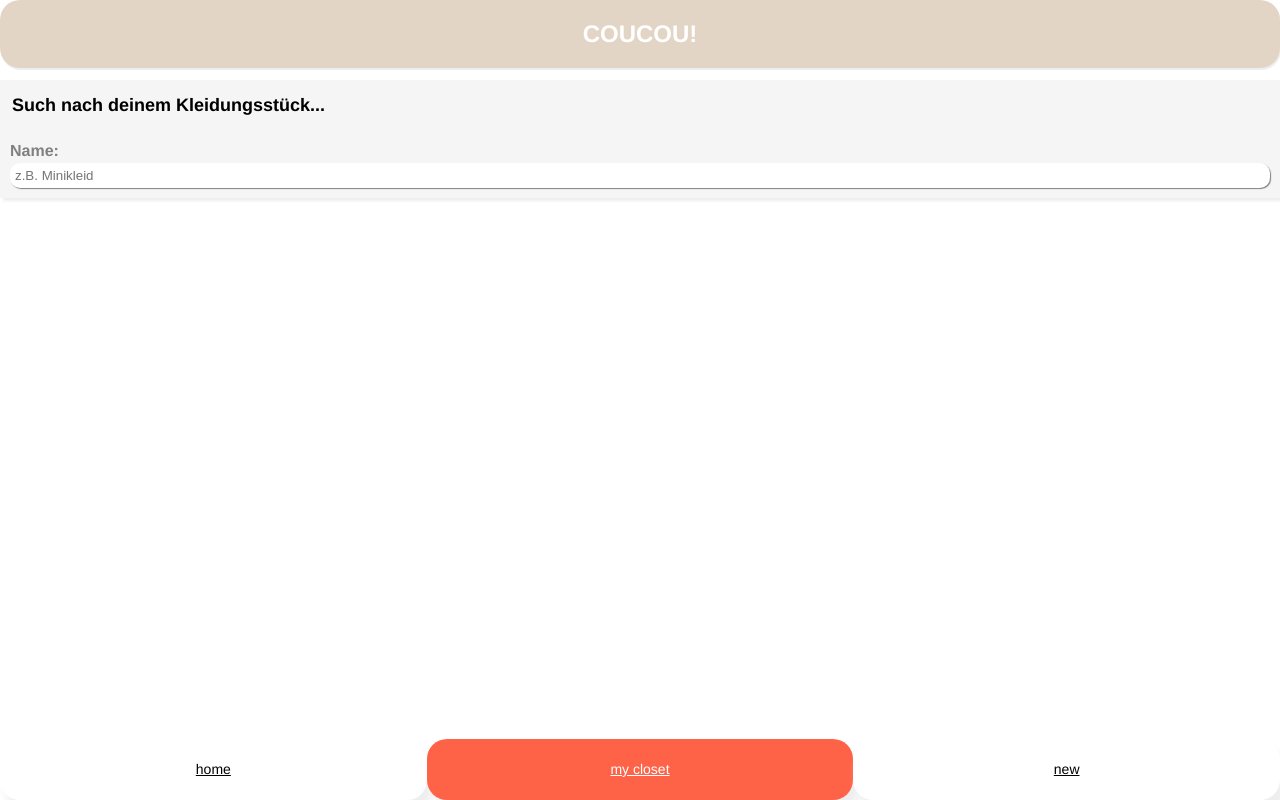
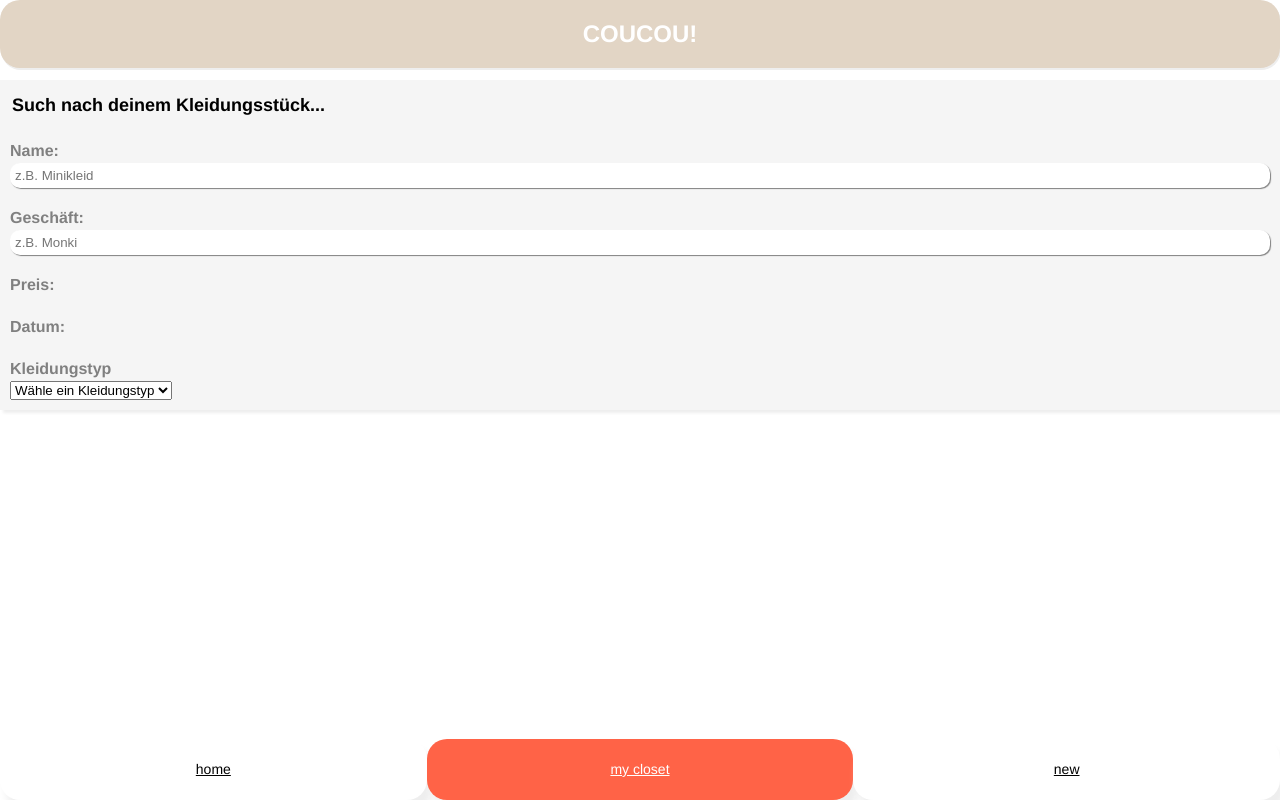
Before and after one commit to melissaceleste/capstone-project, a React (Create React App) app: page /mycloset in a window 1280 px wide. Built offline with nearby package versions, Linux system fonts and the light colour scheme.

Commit message:
add filterByStore, filterByClothingType

```diff
--- a/src/App.js
+++ b/src/App.js
@@ -7,7 +7,9 @@ import AddNewPage from './components/AddNewPage/AddNewPage'
 import Navigation from './components/Navigation/Navigation'
 
 function App() {
-  const [userInput, setUserInput] = useState('')
+  const [userInputName, setUserInputName] = useState('')
+  const [userInputStore, setUserInputStore] = useState('')
+  const [userInputClothingType, setUserInputClothingType] = useState('')
   const [cards, setCards] = useState(loadFromLocal('cards') ?? [])
 
   useEffect(() => {
@@ -25,8 +27,12 @@ function App() {
           <MyClosetPage
             cards={cards}
             setCards={setCards}
-            userInput={userInput}
-            setUserInput={setUserInput}
+            userInputName={userInputName}
+            setUserInputName={setUserInputName}
+            userInputStore={userInputStore}
+            setUserInputStore={setUserInputStore}
+            userInputClothingType={userInputClothingType}
+            setUserInputClothingType={setUserInputClothingType}
           />
         </Route>
         <Route path="/addnew">
--- a/src/components/Filter/Filter.js
+++ b/src/components/Filter/Filter.js
@@ -1,18 +1,81 @@
 import styled from 'styled-components/macro'
 
-export default function Filter({ userInput, setUserInput }) {
+export default function Filter({
+  showAllClothingTypes,
+  userInputName,
+  setUserInputName,
+  userInputStore,
+  setUserInputStore,
+  userInputClothingType,
+  setUserInputClothingType,
+}) {
+  const selectOptions = [
+    { label: 'Oberteile', value: 'Oberteil' },
+    { label: 'Kleider', value: 'Kleid' },
+    { label: 'Hosen', value: 'Hose' },
+    { label: 'Jacken', value: 'Jacke' },
+    { label: 'Schuhe', value: 'Schuhe' },
+    { label: 'Accessoires', value: 'Accessoire' },
+    { label: 'special stuff', value: 'special' },
+  ]
   return (
     <FilterContainer>
       <h1>Such nach deinem Kleidungsstück...</h1>
-      <FilterByName>
+      <FilterWrapper>
         <h2>Name:</h2>
         <Input
           placeholder="z.B. Minikleid"
-          value={userInput}
-          onChange={event => setUserInput(event.target.value)}
+          value={userInputName}
+          onChange={event => setUserInputName(event.target.value)}
         />
-      </FilterByName>
+      </FilterWrapper>
       <br />
+      <FilterWrapper>
+        <h2>Geschäft:</h2>
+        <Input
+          placeholder="z.B. Monki"
+          value={userInputStore}
+          onChange={event => setUserInputStore(event.target.value)}
+        />
+      </FilterWrapper>
+      <FilterWrapper>
+        <h2>Preis:</h2>
+      </FilterWrapper>
+      <FilterWrapper>
+        <h2>Datum:</h2>
+      </FilterWrapper>
+      <FilterWrapper>
+        <h2>Kleidungstyp</h2>
+        <select
+          value={userInputClothingType}
+          onChange={event => setUserInputClothingType(event.target.value)}
+        >
+          <option value="" disabled hidden>
+            Wähle ein Kleidungstyp
+          </option>
+          {showAllClothingTypes && (
+            <option key="allClothingTypes" value="all">
+              {' '}
+              alle{' '}
+            </option>
+          )}
+          {selectOptions.map(option => (
+            <option key={option.label} value={option.value}>
+              {' '}
+              {option.label}{' '}
+            </option>
+          ))}
+
+          {/*  <option value="Alles"> Alles</option>
+          <option value="Oberteil"> Oberteile</option>
+          <option value="Kleid"> Kleider</option>
+          <option value="Hose"> Hosen</option>
+          <option value="Jacke"> Jacken</option>
+          <option value="Schuhe"> Schuhe</option>
+          <option value="Accessoire"> Accessoires</option>
+          <option value="special"> special stuff</option> */}
+        </select>
+      </FilterWrapper>
     </FilterContainer>
   )
 }
@@ -43,7 +106,7 @@ const FilterContainer = styled.form`
     padding: 5px;
   }
 `
-const FilterByName = styled.label`
+const FilterWrapper = styled.label`
   padding: 0;
   margin: 10px;
   color: grey;
--- a/src/components/MyClosetPage/MyClosetPage.js
+++ b/src/components/MyClosetPage/MyClosetPage.js
@@ -3,19 +3,47 @@ import Card from '../Card/Card'
 import Filter from '../Filter/Filter'
 
 export default function MyClosetPage({
-  userInput,
-  setUserInput,
+  userInputName,
+  setUserInputName,
+  userInputStore,
+  setUserInputStore,
+  userInputClothingType,
+  setUserInputClothingType,
   cards,
   setCards,
 }) {
   return (
     <MyClosetPageLayout>
-      <Filter userInput={userInput} setUserInput={setUserInput} />
+      <Filter
+        userInputName={userInputName}
+        setUserInputName={setUserInputName}
+        userInputStore={userInputStore}
+        setUserInputStore={setUserInputStore}
+        userInputClothingType={setUserInputClothingType}
+        setUserInputClothingType={setUserInputClothingType}
+      />
       <ResultContainer>
         {cards
           .filter(card =>
-            card.name.toLowerCase().includes(userInput.toLowerCase())
+            card.name.toLowerCase().includes(userInputName.toLowerCase())
           )
+          .filter(card =>
+            card.store.toLowerCase().includes(userInputStore.toLowerCase())
+          )
+          .filter(card =>
+            card.clothingType
+              .toLowerCase()
+              .includes(userInputClothingType.toLowerCase())
+          )
+
+          /* function filterMovies(value) {
+            setFilteredMovies(
+              value === 'all'
+                ? movies
+                : movies.filter(movie => movie.foodCategory === value)
+            )
+          } */
+
           .map(
             ({ name, image, id, store, price, date, clothingType, images }) => (
               <Card
```
